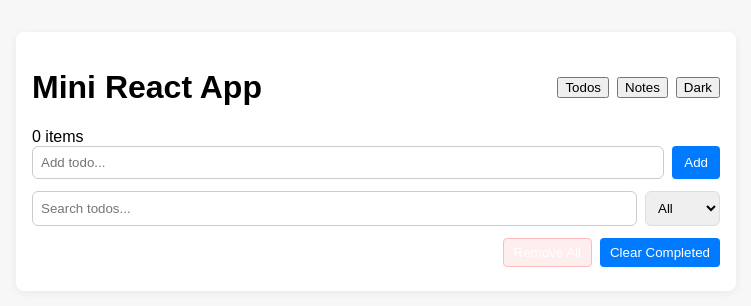
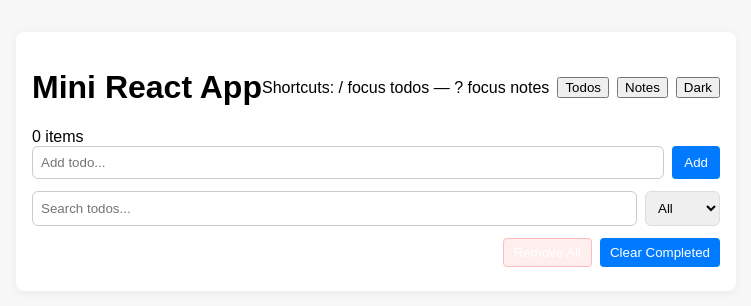
Before and after one commit to palashyadav/ruby_codes, a React (Vite) app in the folder react_app/: page / in a window 1280 px wide. Shown: the top 306 px of the page, without its empty margins (264-1015 px from the left). Built offline with nearby package versions, Linux system fonts and the light colour scheme.

Commit message:
Feb 12: ux - in-app keyboard shortcut hint in header

```diff
--- a/react_app/src/App.jsx
+++ b/react_app/src/App.jsx
@@ -16,6 +16,7 @@ export default function App(){
     <div className={`app ${theme}`}>
       <header>
         <h1>Mini React App</h1>
+        <div className="kbd-hint" aria-hidden="true">Shortcuts: <kbd>/</kbd> focus todos — <kbd>?</kbd> focus notes</div>
         <nav>
           <button onClick={() => setView('todos')} aria-label="Show todos">Todos</button>
           <button onClick={() => setView('notes')} aria-label="Show notes">Notes</button>
```
